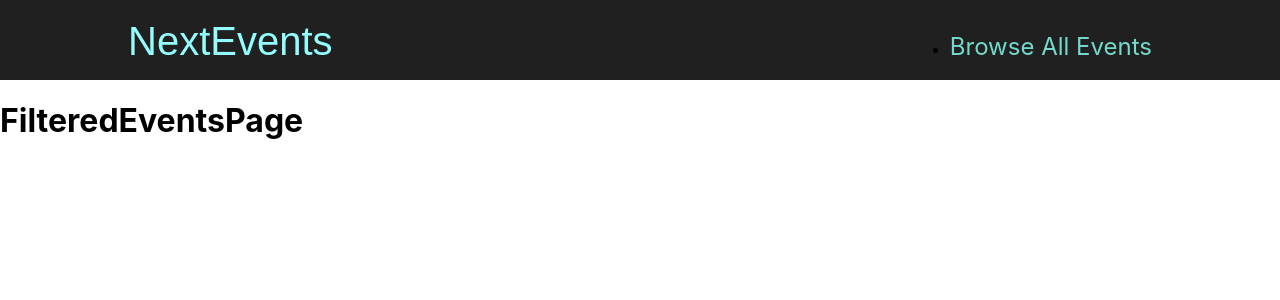
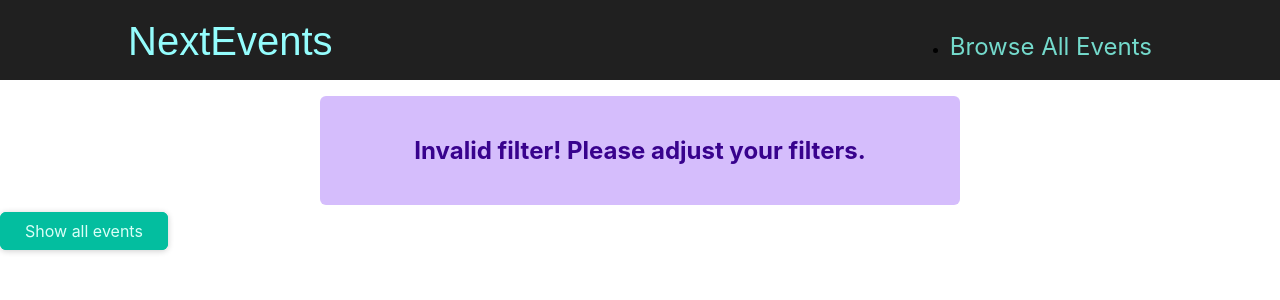
Before and after one commit to Gamintor/nextJS_tutorial, a Next.js app: page /events in a window 1280 px wide. Shown: the top 300 px of the page. Built offline with nearby package versions, Linux system fonts and the light colour scheme.

Commit message:
final version

```diff
--- /dev/null
+++ b/components/events/results-title.js
@@ -0,0 +1,20 @@
+import Button from '../ui/Button';
+import classes from './results-title.module.css';
+
+function ResultsTitle(props) {
+	const { date } = props;
+
+	const humanReadableDate = new Date(date).toLocaleDateString('en-US', {
+		month: 'long',
+		year: 'numeric',
+	});
+
+	return (
+		<section className={classes.title}>
+			<h1>Events in {humanReadableDate}</h1>
+			<Button link='/events'>Show all events</Button>
+		</section>
+	);
+}
+
+export default ResultsTitle;
--- /dev/null
+++ b/components/events/results-title.module.css
@@ -0,0 +1,6 @@
+.title {
+  margin: 2rem auto;
+  width: 90%;
+  max-width: 40rem;
+  text-align: center;
+}
--- /dev/null
+++ b/components/ui/error-alert.js
@@ -0,0 +1,7 @@
+import classes from './error-alert.module.css';
+
+function ErrorAlert(props) {
+  return <div className={classes.alert}>{props.children}</div>;
+}
+
+export default ErrorAlert;
--- /dev/null
+++ b/components/ui/error-alert.module.css
@@ -0,0 +1,12 @@
+.alert {
+  margin: 1rem auto;
+  padding: 1rem 2rem;
+  width: 90%;
+  max-width: 40rem;
+  background-color: #d5bdfc;
+  color: #38028d;
+  font-weight: bold;
+  font-size: 1.5rem;
+  text-align: center;
+  border-radius: 6px;
+}
--- a/pages/events/[...slug].js
+++ b/pages/events/[...slug].js
@@ -1,10 +1,64 @@
-import React from 'react';
+import { Fragment } from 'react';
+import { useRouter } from 'next/router';
+import { getFilteredEvents } from '../../dummy-data';
+import EventList from '../../components/events/eventList';
+import ResultsTitle from '../../components/events/results-title';
+import Button from '../../components/ui/Button';
+import ErrorAlert from '../../components/ui/error-alert';
 
 function FilteredEventsPage() {
+	const router = useRouter();
+
+	const filteredData = router.query.slug;
+
+	if (!filteredData) {
+		return <p className='center'>Loading...</p>;
+	}
+
+	const filteredYear = filteredData[0];
+	const filteredMonth = filteredData[1];
+
+	const numYear = +filteredYear;
+	const numMonth = +filteredMonth;
+
+	if (isNaN(numYear) || isNaN(numMonth) || numYear < 2020 || numYear > 2030 || numMonth < 1 || numMonth > 12) {
+		return (
+			<Fragment>
+				<ErrorAlert>
+					<p>Invalid filter! Please adjust your filters.</p>
+				</ErrorAlert>
+				<div className='center'>
+					<Button link='/events'>Show all events</Button>
+				</div>
+			</Fragment>
+		);
+	}
+
+	const filteredEvents = getFilteredEvents({
+		year: numYear,
+		month: numMonth,
+	});
+
+	if (!filteredEvents || filteredEvents.length === 0) {
+		return (
+			<Fragment>
+				<ErrorAlert>
+					<p>No events found for the chosen filter</p>
+				</ErrorAlert>
+				<div className='center'>
+					<Button link='/events'>Show all events</Button>
+				</div>
+			</Fragment>
+		);
+	}
+
+	const date = new Date(numYear, numMonth - 1);
+
 	return (
-		<div>
-			<h1>FilteredEventsPage</h1>
-		</div>
+		<Fragment>
+			<ResultsTitle date={date} />
+			<EventList items={filteredEvents} />
+		</Fragment>
 	);
 }
 
```
Also changed, not shown: components/events/EventsSearch.js (+14 -4 lines), pages/events/[eventId].js (+6 -1 lines), pages/events/index.js (+7 -1 lines).
